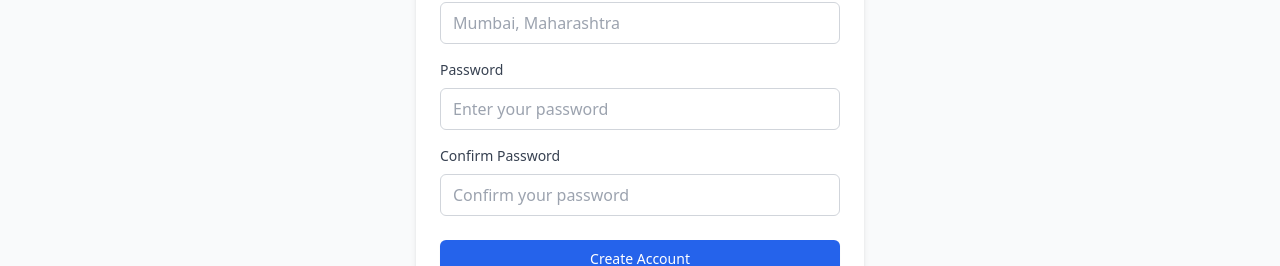
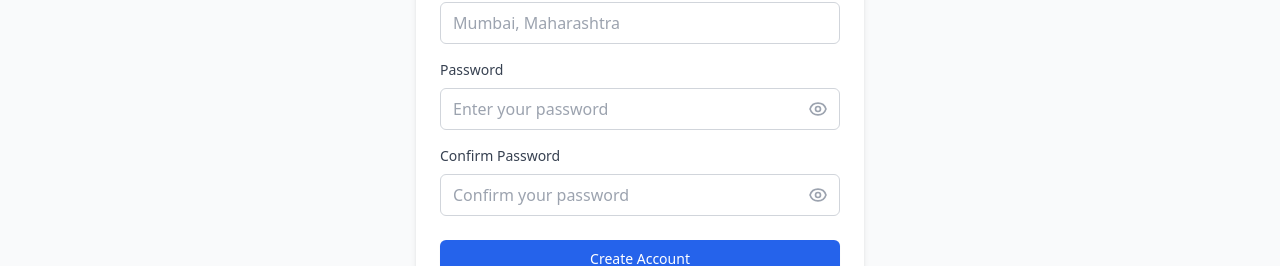
Before and after one commit to RAHULJADHAV-07/DoctorMap, a React (Vite) app: page /register in a window 1280 px wide. Shown: the part 674-940 px from the top of the page. Built offline with nearby package versions, Linux system fonts and the light colour scheme.

Commit message:
hide and show password

```diff
--- a/src/pages/Login.jsx
+++ b/src/pages/Login.jsx
@@ -1,61 +1,61 @@
-// src/pages/Login.jsx
-import React, { useState } from 'react';
-import { Link, useNavigate } from 'react-router-dom';
-import { useAuth } from '../context/AuthContext';
-import { validateLoginField } from '../Validation/LoginValidation';
+import React, { useState } from "react";
+import { Link, useNavigate } from "react-router-dom";
+import { useAuth } from "../context/AuthContext";
+import { Eye, EyeOff } from "lucide-react";
+
 const Login = () => {
   const [formData, setFormData] = useState({
-    email: '',
-    password: '',
-    role: 'patient'
+    email: "",
+    password: "",
+    role: "patient",
   });
+
   const [errors, setErrors] = useState({});
   const [isLoading, setIsLoading] = useState(false);
+  const [showPassword, setShowPassword] = useState(false);
 
   const { login } = useAuth();
   const navigate = useNavigate();
 
   const handleChange = (e) => {
     const { name, value } = e.target;
-    setFormData(prev => ({
+    setFormData((prev) => ({
       ...prev,
-      [name]: value
+      [name]: value,
     }));
-    // Validate this field immediately
     validateField(name, value);
   };
 
-  // Validate a single field on blur/change
   const validateField = (name, value) => {
-    let error = '';
-    if (name === 'email') {
+    let error = "";
+    if (name === "email") {
       if (!value) {
-        error = 'Email is required';
+        error = "Email is required";
       } else if (!/\S+@\S+\.\S+/.test(value)) {
-        error = 'Email is invalid';
+        error = "Email is invalid";
       }
     }
-    if (name === 'password') {
+    if (name === "password") {
       if (!value) {
-        error = 'Password is required';
+        error = "Password is required";
       } else if (value.length < 6) {
-        error = 'Password must be at least 6 characters';
+        error = "Password must be at least 6 characters";
       }
     }
-    setErrors(prev => ({ ...prev, [name]: error }));
+    setErrors((prev) => ({ ...prev, [name]: error }));
   };
 
   const validateForm = () => {
     const newErrors = {};
     if (!formData.email) {
-      newErrors.email = 'Email is required';
+      newErrors.email = "Email is required";
     } else if (!/\S+@\S+\.\S+/.test(formData.email)) {
-      newErrors.email = 'Email is invalid';
+      newErrors.email = "Email is invalid";
     }
     if (!formData.password) {
-      newErrors.password = 'Password is required';
+      newErrors.password = "Password is required";
     } else if (formData.password.length < 6) {
-      newErrors.password = 'Password must be at least 6 characters';
+      newErrors.password = "Password must be at least 6 characters";
     }
     setErrors(newErrors);
     return Object.keys(newErrors).length === 0;
@@ -63,31 +63,29 @@ const Login = () => {
 
   const handleSubmit = async (e) => {
     e.preventDefault();
-
     if (!validateForm()) return;
 
     setIsLoading(true);
 
     try {
-      // Simulate API call
-      await new Promise(resolve => setTimeout(resolve, 1000));
+      await new Promise((resolve) => setTimeout(resolve, 1000));
 
-      // Mock user data - in real app, this would come from your backend
       const userData = {
         id: Date.now(),
-        name: formData.role === 'doctor' ? 'Dr. John Doe' : 'John Doe',
+        name: formData.role === "doctor" ? "Dr. John Doe" : "John Doe",
         email: formData.email,
         role: formData.role,
-        phone: '+91 98765 43210',
-        specialization: formData.role === 'doctor' ? 'General Medicine' : undefined,
-        experience: formData.role === 'doctor' ? '5 years' : undefined,
-        location: 'Mumbai, Maharashtra'
+        phone: "+91 98765 43210",
+        specialization:
+          formData.role === "doctor" ? "General Medicine" : undefined,
+        experience: formData.role === "doctor" ? "5 years" : undefined,
+        location: "Mumbai, Maharashtra",
       };
 
       login(userData);
       navigate(`/dashboard/${formData.role}`);
     } catch (error) {
-      setErrors({ general: 'Login failed. Please try again.' });
+      setErrors({ general: "Login failed. Please try again." });
     } finally {
       setIsLoading(false);
     }
@@ -98,16 +96,27 @@ const Login = () => {
       <div className="max-w-md w-full space-y-8">
         <div>
           <div className="mx-auto h-12 w-12 bg-blue-600 rounded-full flex items-center justify-center">
-            <svg className="h-6 w-6 text-white" fill="currentColor" viewBox="0 0 20 20">
-              <path fillRule="evenodd" d="M3 4a1 1 0 011-1h12a1 1 0 011 1v2a1 1 0 01-1 1H4a1 1 0 01-1-1V4zm0 4a1 1 0 011-1h12a1 1 0 011 1v6a1 1 0 01-1 1H4a1 1 0 01-1-1V8zm8 2a1 1 0 100-2 1 1 0 000 2z" clipRule="evenodd" />
+            <svg
+              className="h-6 w-6 text-white"
+              fill="currentColor"
+              viewBox="0 0 20 20"
+            >
+              <path
+                fillRule="evenodd"
+                d="M3 4a1 1 0 011-1h12a1 1 0 011 1v2a1 1 0 01-1 1H4a1 1 0 01-1-1V4zm0 4a1 1 0 011-1h12a1 1 0 011 1v6a1 1 0 01-1 1H4a1 1 0 01-1-1V8zm8 2a1 1 0 100-2 1 1 0 000 2z"
+                clipRule="evenodd"
+              />
             </svg>
           </div>
           <h2 className="mt-6 text-center text-3xl font-bold text-gray-900 dark:text-white">
             Sign in to your account
           </h2>
           <p className="mt-2 text-center text-sm text-gray-600 dark:text-gray-400">
-            Or{' '}
-            <Link to="/register" className="font-medium text-blue-600 hover:text-blue-500 dark:text-blue-400">
+            Or{" "}
+            <Link
+              to="/register"
+              className="font-medium text-blue-600 hover:text-blue-500 dark:text-blue-400"
+            >
               create a new account
             </Link>
           </p>
@@ -122,8 +131,12 @@ const Login = () => {
             )}
 
             <div className="space-y-4">
+              {/* Role Select */}
               <div>
-                <label htmlFor="role" className="block text-sm font-medium text-gray-700 dark:text-gray-300 mb-2">
+                <label
+                  htmlFor="role"
+                  className="block text-sm font-medium text-gray-700 dark:text-gray-300 mb-2"
+                >
                   I am a
                 </label>
                 <select
@@ -138,8 +151,12 @@ const Login = () => {
                 </select>
               </div>
 
+              {/* Email Input */}
               <div>
-                <label htmlFor="email" className="block text-sm font-medium text-gray-700 dark:text-gray-300 mb-2">
+                <label
+                  htmlFor="email"
+                  className="block text-sm font-medium text-gray-700 dark:text-gray-300 mb-2"
+                >
                   Email address
                 </label>
                 <input
@@ -148,34 +165,58 @@ const Login = () => {
                   type="email"
                   value={formData.email}
                   onChange={handleChange}
-                  onBlur={e => validateField('email', e.target.value)}
+                  onBlur={(e) => validateField("email", e.target.value)}
                   className={`w-full px-3 py-2 border rounded-md focus:outline-none focus:ring-2 focus:ring-blue-500 dark:bg-gray-700 dark:text-white ${
-                    errors.email ? 'border-red-500 dark:border-red-500' : 'border-gray-300 dark:border-gray-600'
+                    errors.email
+                      ? "border-red-500 dark:border-red-500"
+                      : "border-gray-300 dark:border-gray-600"
                   }`}
                   placeholder="Enter your email"
                 />
-                {errors.email && <p className="mt-1 text-sm text-red-600 dark:text-red-400">{errors.email}</p>}
+                {errors.email && (
+                  <p className="mt-1 text-sm text-red-600 dark:text-red-400">
+                    {errors.email}
+                  </p>
+                )}
               </div>
 
-              <div>
-                <label htmlFor="password" className="block text-sm font-medium text-gray-700 dark:text-gray-300 mb-2">
+              {/* Password Input with Eye Icon */}
+              <div className="relative">
+                <label
+                  htmlFor="password"
+                  className="block text-sm font-medium text-gray-700 dark:text-gray-300 mb-2"
+                >
                   Password
                 </label>
                 <input
                   id="password"
                   name="password"
-                  type="password"
+                  type={showPassword ? "text" : "password"}
                   value={formData.password}
                   onChange={handleChange}
-                  onBlur={e => validateField('password', e.target.value)}
-                  className={`w-full px-3 py-2 border rounded-md focus:outline-none focus:ring-2 focus:ring-blue-500 dark:bg-gray-700 dark:text-white ${
-                    errors.password ? 'border-red-500 dark:border-red-500' : 'border-gray-300 dark:border-gray-600'
+                  onBlur={(e) => validateField("password", e.target.value)}
+                  className={`w-full px-3 py-2 pr-10 border rounded-md focus:outline-none focus:ring-2 focus:ring-blue-500 dark:bg-gray-700 dark:text-white ${
+                    errors.password
+                      ? "border-red-500 dark:border-red-500"
+                      : "border-gray-300 dark:border-gray-600"
                   }`}
                   placeholder="Enter your password"
                 />
-                {errors.password && <p className="mt-1 text-sm text-red-600 dark:text-red-400">{errors.password}</p>}
+                <span
+                  className="absolute right-3 top-[65%] transform -translate-y-1/2 text-gray-500 cursor-pointer"
+                  onClick={() => setShowPassword(!showPassword)}
+                >
+                  {showPassword ? <EyeOff size={20} /> : <Eye size={20} />}
+                </span>
+
+                {errors.password && (
+                  <p className="mt-1 text-sm text-red-600 dark:text-red-400">
+                    {errors.password}
+                  </p>
+                )}
               </div>
 
+              {/* Remember Me & Forgot */}
               <div className="flex items-center justify-between">
                 <div className="flex items-center">
                   <input
@@ -184,33 +225,55 @@ const Login = () => {
                     type="checkbox"
                     className="h-4 w-4 text-blue-600 focus:ring-blue-500 border-gray-300 dark:border-gray-600 rounded"
                   />
-                  <label htmlFor="remember-me" className="ml-2 block text-sm text-gray-700 dark:text-gray-300">
+                  <label
+                    htmlFor="remember-me"
+                    className="ml-2 block text-sm text-gray-700 dark:text-gray-300"
+                  >
                     Remember me
                   </label>
                 </div>
-
                 <div className="text-sm">
-                  <a href="#" className="font-medium text-blue-600 hover:text-blue-500 dark:text-blue-400">
+                  <a
+                    href="#"
+                    className="font-medium text-blue-600 hover:text-blue-500 dark:text-blue-400"
+                  >
                     Forgot your password?
                   </a>
                 </div>
               </div>
             </div>
 
+            {/* Submit Button */}
             <div className="mt-6">
               <button
                 type="submit"
                 disabled={isLoading}
                 className={`w-full flex justify-center py-2 px-4 border border-transparent rounded-md shadow-sm text-sm font-medium text-white bg-blue-600 hover:bg-blue-700 focus:outline-none focus:ring-2 focus:ring-offset-2 focus:ring-blue-500 transition-colors ${
-                  isLoading ? 'opacity-50 cursor-not-allowed' : ''
+                  isLoading ? "opacity-50 cursor-not-allowed" : ""
                 }`}
               >
-                {isLoading ? (
-                  <svg className="animate-spin -ml-1 mr-3 h-5 w-5 text-white" xmlns="http://www.w3.org/2000/svg" fill="none" viewBox="0 0 24 24">
-                    <circle className="opacity-25" cx="12" cy="12" r="10" stroke="currentColor" strokeWidth="4"></circle>
-                    <path className="opacity-75" fill="currentColor" d="M4 12a8 8 0 018-8V0C5.373 0 0 5.373 0 12h4zm2 5.291A7.962 7.962 0 014 12H0c0 3.042 1.135 5.824 3 7.938l3-2.647z"></path>
+                {isLoading && (
+                  <svg
+                    className="animate-spin -ml-1 mr-3 h-5 w-5 text-white"
+                    xmlns="http://www.w3.org/2000/svg"
+                    fill="none"
+                    viewBox="0 0 24 24"
+                  >
+                    <circle
+                      className="opacity-25"
+                      cx="12"
+                      cy="12"
+                      r="10"
+                      stroke="currentColor"
+                      strokeWidth="4"
+                    ></circle>
+                    <path
+                      className="opacity-75"
+                      fill="currentColor"
+                      d="M4 12a8 8 0 018-8V0C5.373 0 0 5.373 0 12h4zm2 5.291A7.962 7.962 0 014 12H0c0 3.042 1.135 5.824 3 7.938l3-2.647z"
+                    ></path>
                   </svg>
-                ) : null}
+                )}
                 Sign in
               </button>
             </div>
--- a/src/pages/Register.jsx
+++ b/src/pages/Register.jsx
@@ -20,6 +20,8 @@ const Register = () => {
   });
   const [errors, setErrors] = useState({});
   const [isLoading, setIsLoading] = useState(false);
+  const [showPassword, setShowPassword] = useState(false);
+  const [showConfirmPassword, setShowConfirmPassword] = useState(false);
 
   const { register } = useAuth();
   const navigate = useNavigate();
@@ -338,18 +340,36 @@ const Register = () => {
                 <label htmlFor="password" className="block text-sm font-medium text-gray-700 dark:text-gray-300 mb-2">
                   Password
                 </label>
+                <div className="relative">
                   <input
                     id="password"
                     name="password"
-                  type="password"
+                    type={showPassword ? "text" : "password"}
                     value={formData.password}
                     onChange={handleChange}
                     onBlur={e => validateField('password', e.target.value)}
-                  className={`w-full px-3 py-2 border rounded-md focus:outline-none focus:ring-2 focus:ring-blue-500 dark:bg-gray-700 dark:text-white ${
+                    className={`w-full px-3 py-2 pr-10 border rounded-md focus:outline-none focus:ring-2 focus:ring-blue-500 dark:bg-gray-700 dark:text-white ${
                       errors.password ? 'border-red-500 dark:border-red-500' : 'border-gray-300 dark:border-gray-600'
                     }`}
                     placeholder="Enter your password"
                   />
+                  <button
+                    type="button"
+                    onClick={() => setShowPassword(!showPassword)}
+                    className="absolute inset-y-0 right-0 pr-3 flex items-center text-gray-400 hover:text-gray-600 dark:text-gray-500 dark:hover:text-gray-300"
+                  >
+                    {showPassword ? (
+                      <svg className="h-5 w-5" fill="none" stroke="currentColor" viewBox="0 0 24 24">
+                        <path strokeLinecap="round" strokeLinejoin="round" strokeWidth={2} d="M13.875 18.825A10.05 10.05 0 0112 19c-4.478 0-8.268-2.943-9.543-7a9.97 9.97 0 011.563-3.029m5.858.908a3 3 0 114.243 4.243M9.878 9.878l4.242 4.242M9.878 9.878L3 3m6.878 6.878L21 21" />
+                      </svg>
+                    ) : (
+                      <svg className="h-5 w-5" fill="none" stroke="currentColor" viewBox="0 0 24 24">
+                        <path strokeLinecap="round" strokeLinejoin="round" strokeWidth={2} d="M15 12a3 3 0 11-6 0 3 3 0 016 0z" />
+                        <path strokeLinecap="round" strokeLinejoin="round" strokeWidth={2} d="M2.458 12C3.732 7.943 7.523 5 12 5c4.478 0 8.268 2.943 9.542 7-1.274 4.057-5.064 7-9.542 7-4.477 0-8.268-2.943-9.542-7z" />
+                      </svg>
+                    )}
+                  </button>
+                </div>
                 {errors.password && <p className="mt-1 text-sm text-red-600 dark:text-red-400">{errors.password}</p>}
               </div>
 
@@ -357,18 +377,36 @@ const Register = () => {
                 <label htmlFor="confirmPassword" className="block text-sm font-medium text-gray-700 dark:text-gray-300 mb-2">
                   Confirm Password
                 </label>
+                <div className="relative">
                   <input
                     id="confirmPassword"
                     name="confirmPassword"
-                  type="password"
+                    type={showConfirmPassword ? "text" : "password"}
                     value={formData.confirmPassword}
                     onChange={handleChange}
                     onBlur={e => validateField('confirmPassword', e.target.value)}
-                  className={`w-full px-3 py-2 border rounded-md focus:outline-none focus:ring-2 focus:ring-blue-500 dark:bg-gray-700 dark:text-white ${
+                    className={`w-full px-3 py-2 pr-10 border rounded-md focus:outline-none focus:ring-2 focus:ring-blue-500 dark:bg-gray-700 dark:text-white ${
                       errors.confirmPassword ? 'border-red-500 dark:border-red-500' : 'border-gray-300 dark:border-gray-600'
                     }`}
                     placeholder="Confirm your password"
                   />
+                  <button
+                    type="button"
+                    onClick={() => setShowConfirmPassword(!showConfirmPassword)}
+                    className="absolute inset-y-0 right-0 pr-3 flex items-center text-gray-400 hover:text-gray-600 dark:text-gray-500 dark:hover:text-gray-300"
+                  >
+                    {showConfirmPassword ? (
+                      <svg className="h-5 w-5" fill="none" stroke="currentColor" viewBox="0 0 24 24">
+                        <path strokeLinecap="round" strokeLinejoin="round" strokeWidth={2} d="M13.875 18.825A10.05 10.05 0 0112 19c-4.478 0-8.268-2.943-9.543-7a9.97 9.97 0 011.563-3.029m5.858.908a3 3 0 114.243 4.243M9.878 9.878l4.242 4.242M9.878 9.878L3 3m6.878 6.878L21 21" />
+                      </svg>
+                    ) : (
+                      <svg className="h-5 w-5" fill="none" stroke="currentColor" viewBox="0 0 24 24">
+                        <path strokeLinecap="round" strokeLinejoin="round" strokeWidth={2} d="M15 12a3 3 0 11-6 0 3 3 0 016 0z" />
+                        <path strokeLinecap="round" strokeLinejoin="round" strokeWidth={2} d="M2.458 12C3.732 7.943 7.523 5 12 5c4.478 0 8.268 2.943 9.542 7-1.274 4.057-5.064 7-9.542 7-4.477 0-8.268-2.943-9.542-7z" />
+                      </svg>
+                    )}
+                  </button>
+                </div>
                 {errors.confirmPassword && <p className="mt-1 text-sm text-red-600 dark:text-red-400">{errors.confirmPassword}</p>}
               </div>
             </div>
```
Also changed, not shown: src/components/Navbar.jsx (line endings or trailing spaces). Lines whose indentation alone changed are shown as unchanged.
